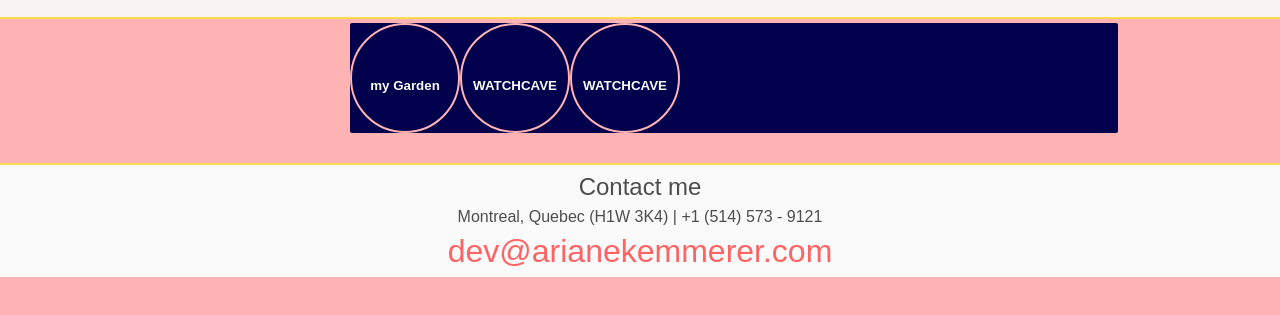
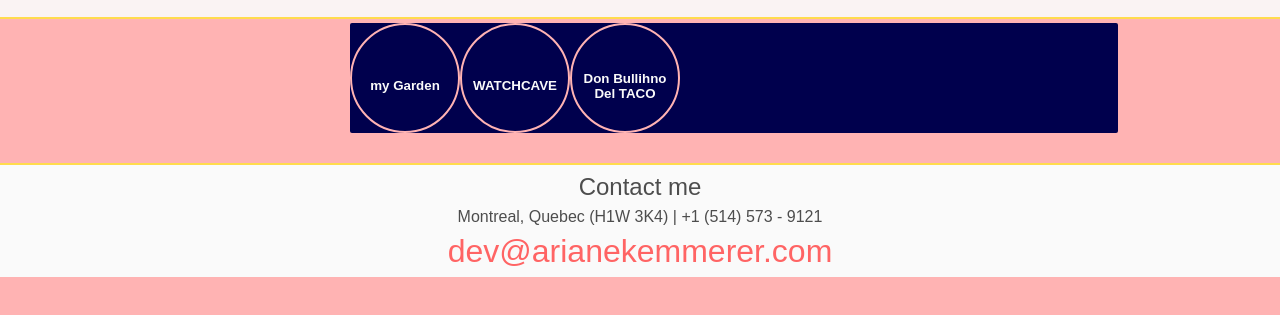
Before and after one commit to ari-rosie/Portfolio, a website: page portfolio.html in a window 1280 px wide. Both pictures are taken after a click on the button "WATCHCAVE". Shown: the part 199-514 px from the top of the page. Drawn offline with Linux system fonts and the light colour scheme; a web font is replaced by a local one.

Commit message:
fix last button

```diff
--- a/portfolio.html
+++ b/portfolio.html
@@ -72,7 +72,7 @@
       onclick='window.open("https:\/\/don-bullihno-del-taco.herokuapp.com/")'
 
       >
-      <h2>WATCHCAVE</h2>
+      <h2>Don Bullihno Del TACO</h2>
   </button>
 </div>
     </main>
--- a/script.js
+++ b/script.js
@@ -11,6 +11,7 @@ const hoverProject = (description, image) => {
     if (image) {
         main.style.backgroundImage = image;
         main.style.backgroundSize = "cover";
+        main.style.backgroundPosition = "center";
     }
     else
         main.style.backgroundImage = "none";
```
